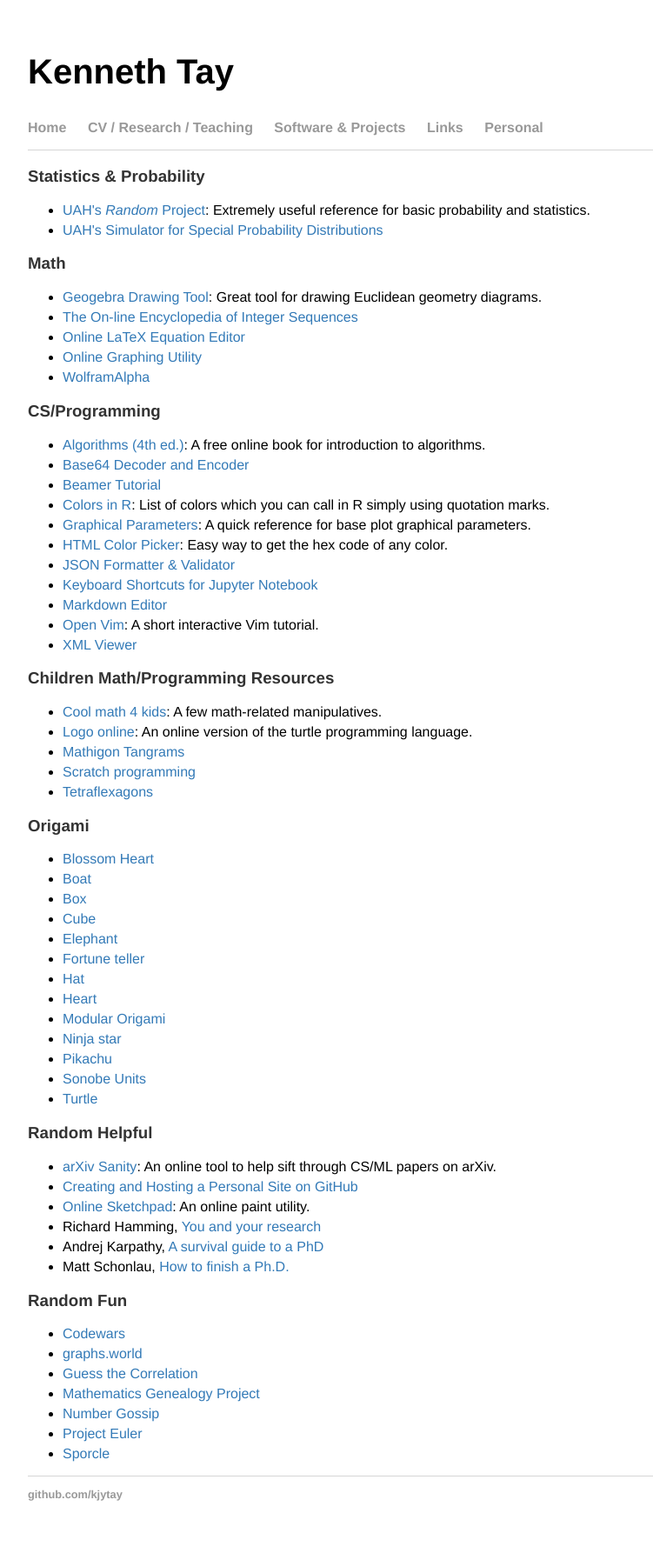
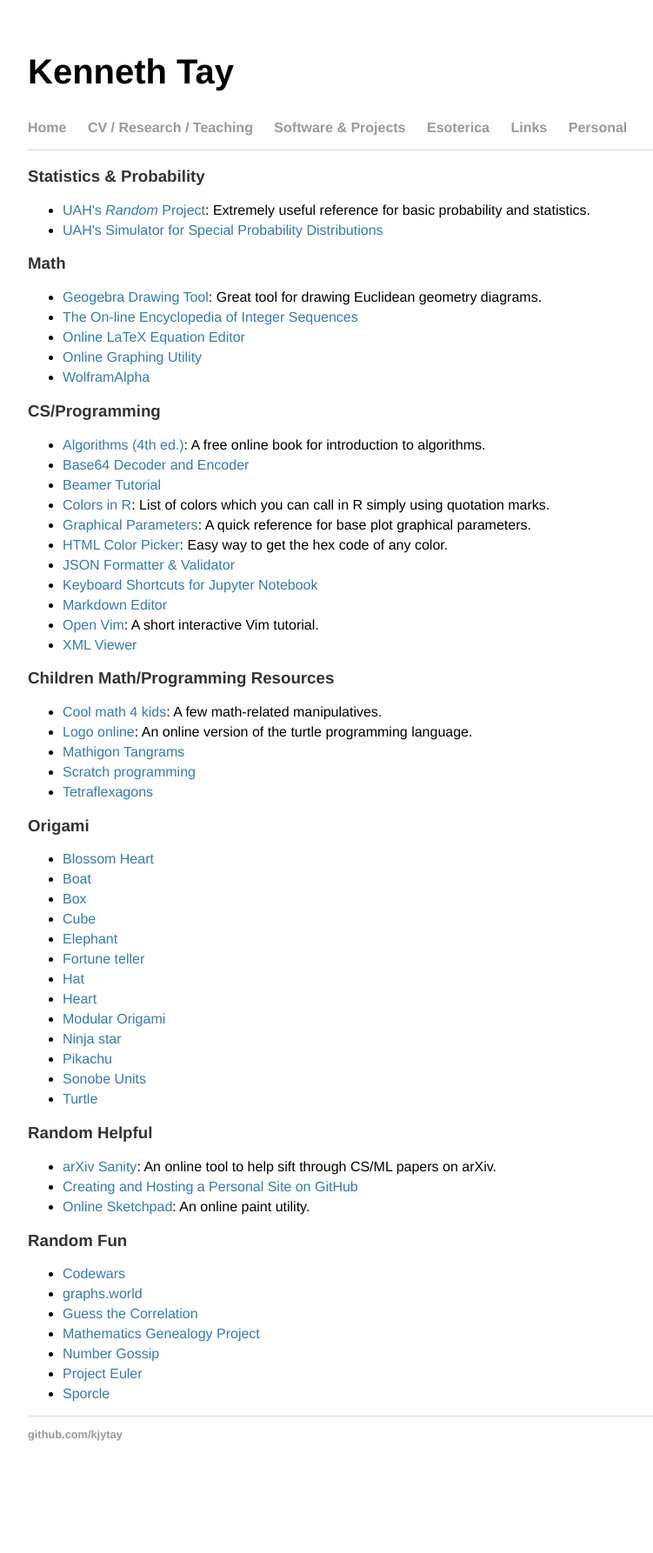
Before and after one commit to kjytay/kjytay.github.io, a Jekyll site: the page built from links/index.html, in a window 1280 px wide. Shown: the whole page at 87% size, without its empty margins (96-847 px from the left). Built offline with Jekyll 4.4.1, drawn with Linux system fonts in a browser that asks for light colours; after the commit the page ends 1717 px from its top, so only the background shows below that.

Commit message:
Add esoterica page.

```diff
--- a/_layouts/default.html
+++ b/_layouts/default.html
@@ -12,8 +12,9 @@
 	      <li><a href="/">Home</a></li>
 	      <li><a href="/cv/">CV / Research / Teaching</a></li>
 	      <li><a href="/projects/">Software & Projects</a></li>
-	      <li><a href="/links/">Links</a></li>
-				<li><a href="/personal/">Personal</a></li>
+	      <li><a href="/esoterica/">Esoterica</a></li>
+		  <li><a href="/links/">Links</a></li>
+		  <li><a href="/personal/">Personal</a></li>
 	    </ul>
 	  </nav>
 	  <div class="container">
--- a/links/index.html
+++ b/links/index.html
@@ -64,9 +64,6 @@
   <li><a target="_blank" href="http://www.arxiv-sanity.com/">arXiv Sanity</a>: An online tool to help sift through CS/ML papers on arXiv.</li>
   <li><a target="_blank" href="http://jmcglone.com/guides/github-pages/">Creating and Hosting a Personal Site on GitHub</a></li>
   <li><a target="blank" href="https://sketch.io/sketchpad/">Online Sketchpad</a>: An online paint utility.</li>
-  <li>Richard Hamming, <a target="_blank" href="http://www.cs.virginia.edu/~robins/YouAndYourResearch.html">You and your research</a></li>
-  <li>Andrej Karpathy, <a target="_blank" href="http://karpathy.github.io/2016/09/07/phd/">A survival guide to a PhD</a></li>
-  <li>Matt Schonlau, <a target="_blank" href="http://www.schonlau.net/finishphd.html">How to finish a Ph.D.</a></li>
 </ul>
 
 <h3>Random Fun</h3>
```
Also changed, not shown: esoterica/index.html (added, +28 -0 lines).
